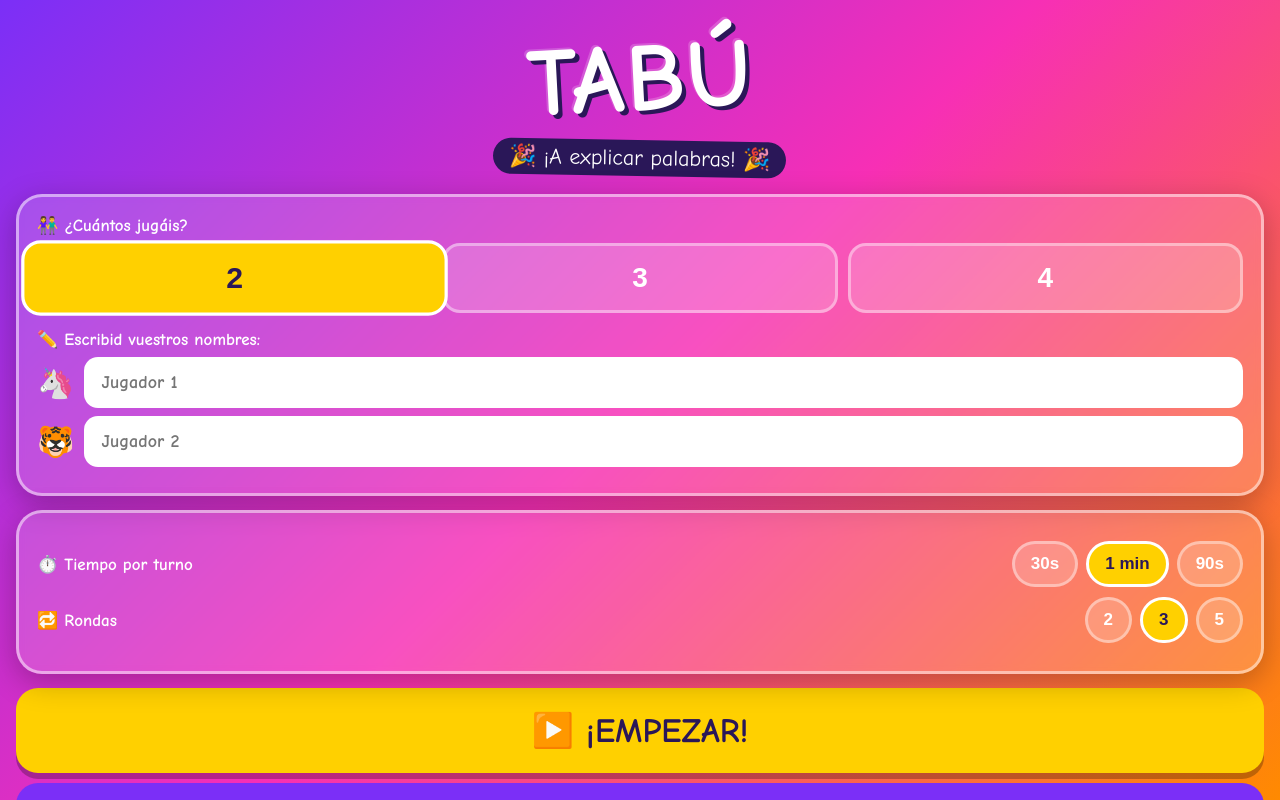
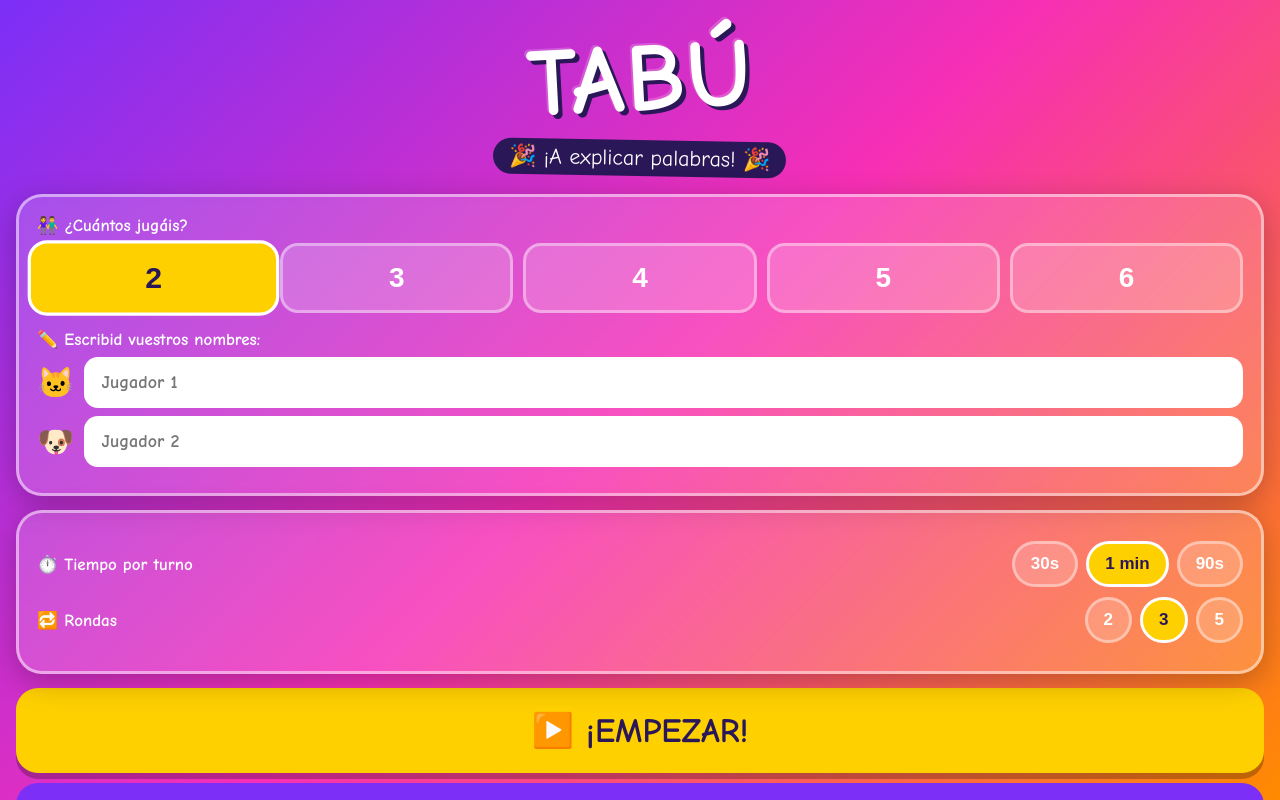
Before and after one commit to migueleter/TABU, a plain HTML site: page index.html in a window 1280 px wide. Drawn offline with Linux system fonts and the light colour scheme.

Commit message:
Hasta 6 jugadores y emojis de animalitos
Co-Authored-By: Claude Opus 4.8 <noreply@anthropic.com>

```diff
--- a/index.html
+++ b/index.html
@@ -222,6 +222,8 @@
           <button data-n="2">2</button>
           <button data-n="3">3</button>
           <button data-n="4">4</button>
+          <button data-n="5">5</button>
+          <button data-n="6">6</button>
         </div>
 
         <label>✏️ Escribid vuestros nombres:</label>
@@ -343,8 +345,9 @@
     "use strict";
 
     // ---------------- Estado del juego ----------------
-    const EMOJIS = ["🦄", "🐯", "🐸", "🦊", "🐲", "🐙", "🦁", "🐵"];
-    const COLORES_NOMBRE = ["#1ec773", "#2f9bff", "#ff8a00", "#f72fb5"];
+    // Animalitos monos para los jugadores (¡nada de unicornios!)
+    const EMOJIS = ["🐱", "🐶", "🐰", "🐥", "🐷", "🐻", "🐹", "🐸"];
+    const COLORES_NOMBRE = ["#1ec773", "#2f9bff", "#ff8a00", "#f72fb5", "#b14bff", "#00c2c7"];
 
     const estado = {
       numJugadores: 2,
```
